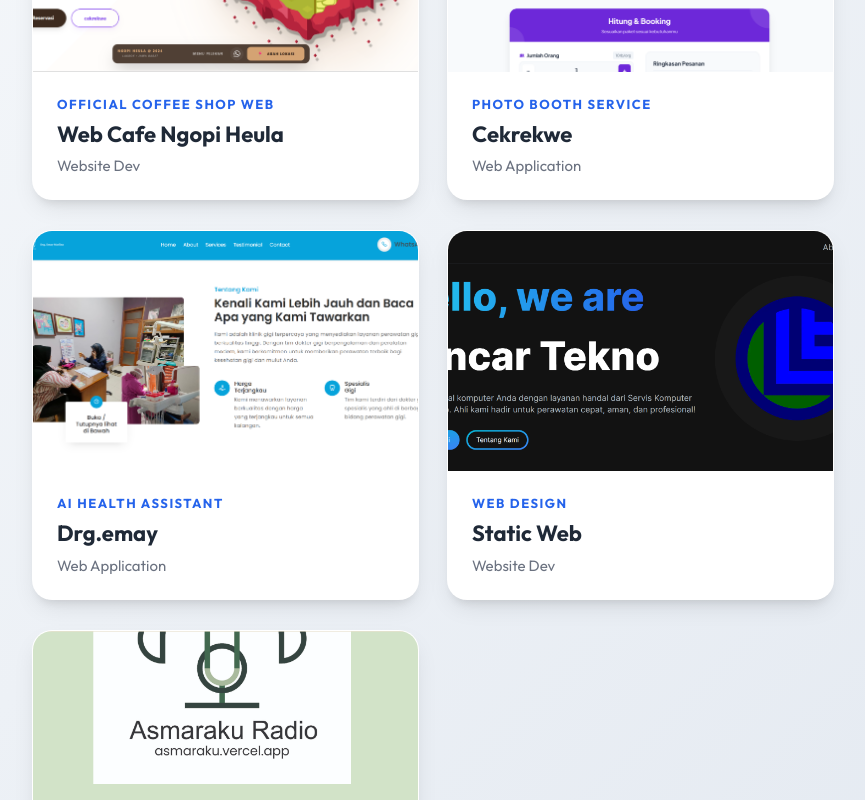
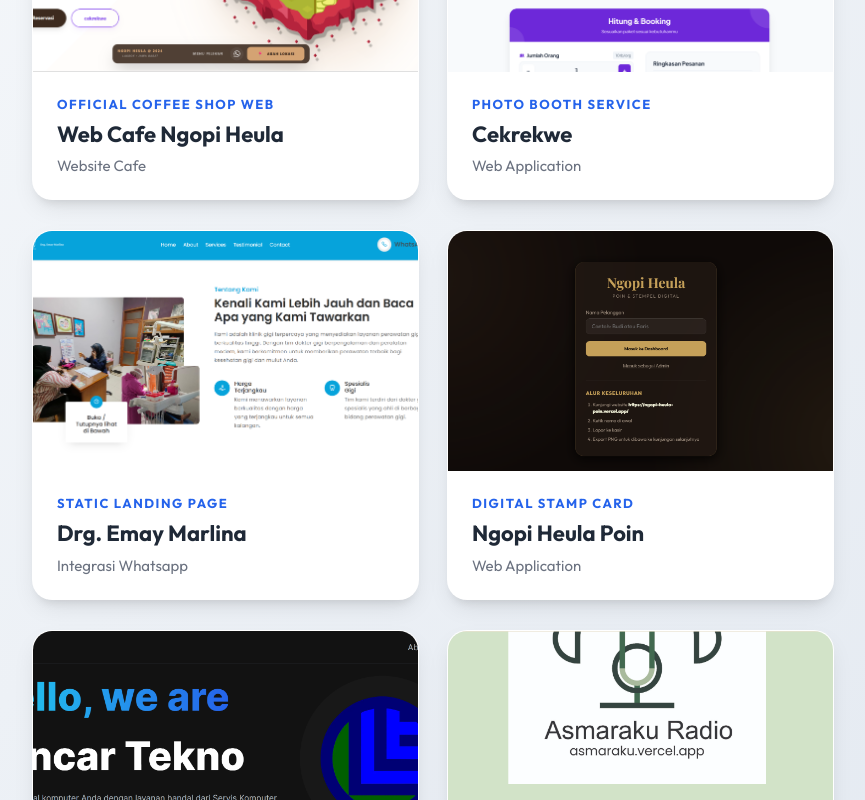
Before and after one commit to lancartekno/new-nextjs-port-Des2023, a Next.js app: page /portfolio in a window 1280 px wide. Shown: the part 532-1332 px from the top of the page, without its empty margins (208-1073 px from the left). Built offline with nearby package versions, Linux system fonts and the light colour scheme.

Commit message:
update porto

```diff
--- a/pages/portfolio.jsx
+++ b/pages/portfolio.jsx
@@ -28,7 +28,7 @@
 									<a href="https://ngopiheula.vercel.app/" target="_blank" rel="noopener noreferrer">
 										<h4 className="portfolio-name">Web Cafe Ngopi Heula</h4>
 									</a>
-									<div className="portfolio-category">Website Dev</div>
+									<div className="portfolio-category">Website Cafe</div>
 								</div>
 							</div>
 
@@ -46,14 +46,24 @@
 							<div className="portfolio-item">
 								<img src="/drgemay.png" className="portfolio-image" />
 								<div className="portfolio-info">
-									<span className="portfolio-subtitle">AI Health Assistant</span>
+									<span className="portfolio-subtitle">Static Landing Page</span>
 									<a href="https://drgemay.vercel.app/" target="_blank" rel="noopener noreferrer">
-										<h4 className="portfolio-name">Drg.emay</h4>
+										<h4 className="portfolio-name">Drg. Emay Marlina</h4>
+									</a>
+									<div className="portfolio-category">Integrasi Whatsapp</div>
+								</div>
+							</div>
+
+							<div className="portfolio-item">
+								<img src="/stempel online.png" className="portfolio-image" />
+								<div className="portfolio-info">
+									<span className="portfolio-subtitle">Digital Stamp Card</span>
+									<a href="https://ngopi-heula-poin.vercel.app/" target="_blank" rel="noopener noreferrer">
+										<h4 className="portfolio-name">Ngopi Heula Poin</h4>
 									</a>
 									<div className="portfolio-category">Web Application</div>
 								</div>
 							</div>
-
 
 
 							<div className="portfolio-item">
```
Also changed, not shown: public/stempel online.png (added).
